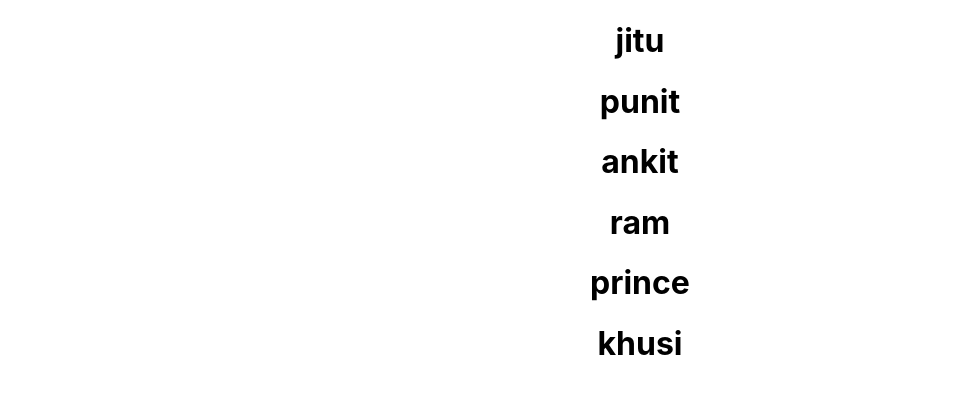
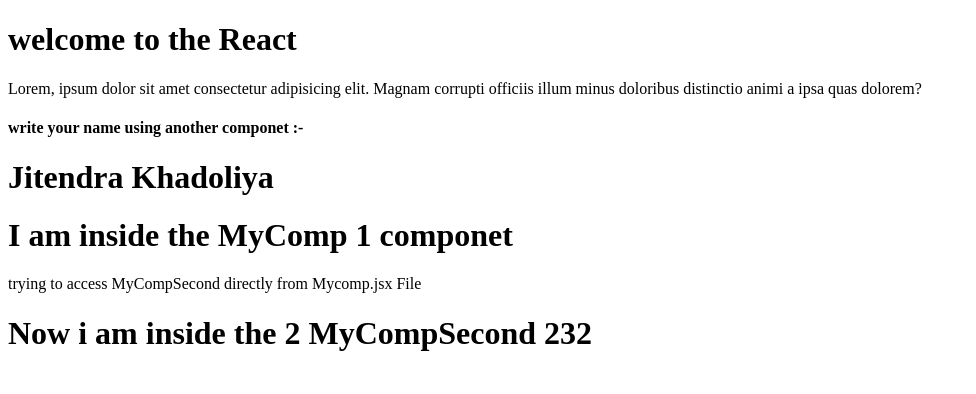
Before and after one commit to jitendraKhadoliya/react-js, a React (Create React App) app: page / in a window 1280 px wide. Shown: the top 394 px of the page, without its empty margins (0-976 px from the left). Built offline with nearby package versions, Linux system fonts and the light colour scheme.

Commit message:
react js third commit

```diff
--- a/src/App.js
+++ b/src/App.js
@@ -1,8 +1,7 @@
-import './App.css';
-// import {Trinary} from './Trinary-operator.js';
+import { Fragment } from "react";
+import MyComp, { MyCompSecond } from "./components/MyComp";
 
-
-const UserData = (props)=>{
+// const UserData = (props)=>{
   // return <div>
   //   <h1>{props.salary}</h1>
   //   <h1>{props.poisiton}</h1>
@@ -12,33 +11,53 @@ const UserData = (props)=>{
   //   <h1>{typeof props.company} </h1>
   // </div>
       // <Trinary/>cl
+// }
+
+
+
+const MyName = ()=>{
+  return <h1>Jitendra Khadoliya</h1>
+}
+
+function App() {
+  // const lists = ["jitu","punit","ankit","ram","prince","khusi"];
+
+
+  return (
+
+    <Fragment>
+
+    <div className="App">
+
+      {/* <UserData salary = {10000} poisiton = {"junior enginner"} company ="google"/>
+      <UserData salary = {10000} poisiton = {"Front End enginner"} company ="meta"/>
+      <UserData salary = {10000} poisiton = {"Back End enginner"} company ="Netfliex"/>
+      {/* <Trinary /> */}
+      {/* {lists.map((list , indexNumber)=>{
+        return (
+          <h1> {list}, {indexNumber }</h1>
+        )
+        })}  */}
+
+
+        </div>
+        {/* from here i will start new begning */}
+
+        <h1>welcome to the React </h1>
+
+        <p>Lorem, ipsum dolor sit amet consectetur adipisicing elit. Magnam corrupti officiis illum minus doloribus distinctio animi a ipsa quas dolorem?</p>
+
+        <h4>write your name using another componet :-</h4>
+        <MyName />
+        <MyComp/>
+        <p>trying to access MyCompSecond directly from Mycomp.jsx File</p>
+        < MyCompSecond/>
+
+
+
+    </Fragment>
+  );
 }
 
 
-function App() {
-  const lists = ["jitu","punit","ankit","ram","prince","khusi"];
-  return (
-    <div className="App">
-
-      <UserData salary = {10000} poisiton = {"junior enginner"} company ="google"/>
-      <UserData salary = {10000} poisiton = {"Front End enginner"} company ="meta"/>
-      <UserData salary = {10000} poisiton = {"Back End enginner"} company ="Netfliex"/>
-      {/* <Trinary /> */}
-      {lists.map((list , indexNumber)=>{
-        return (
-          <h1> {list}</h1>
-        )
-
-
-
-      })}
-
-    </div>
-  );
-}
-
-// const mycomp = (props)=>{
-//   <h1>{props} {props} kdsfhs </h1>
-// }
-
 export default App;
--- /dev/null
+++ b/src/components/MyComp.jsx
@@ -0,0 +1,27 @@
+// import {react} from 'react';
+
+const MyComp = ()=>{
+
+    return (
+        <>
+        <h1>I am inside the MyComp 1 componet</h1>
+        {/* <MyCompSecond /> */}
+
+        </>
+    )
+
+}
+
+const MyCompSecond = ()=>{
+    const randomValue = 232;
+
+    return (
+        <h1>Now i am inside the 2 MyCompSecond {randomValue} </h1>
+
+
+    )
+
+}
+
+export {MyCompSecond};
+export default MyComp;
--- a/src/index.css
+++ /dev/null
@@ -1,13 +0,0 @@
-body {
-  margin: 0;
-  font-family: -apple-system, BlinkMacSystemFont, 'Segoe UI', 'Roboto', 'Oxygen',
-    'Ubuntu', 'Cantarell', 'Fira Sans', 'Droid Sans', 'Helvetica Neue',
-    sans-serif;
-  -webkit-font-smoothing: antialiased;
-  -moz-osx-font-smoothing: grayscale;
-}
-
-code {
-  font-family: source-code-pro, Menlo, Monaco, Consolas, 'Courier New',
-    monospace;
-}
--- a/src/index.js
+++ b/src/index.js
@@ -1,8 +1,6 @@
 import React from 'react';
 import ReactDOM from 'react-dom/client';
-import './index.css';
 import App from './App';
-import reportWebVitals from './reportWebVitals';
 
 const root = ReactDOM.createRoot(document.getElementById('root'));
 root.render(
@@ -14,4 +12,4 @@ root.render(
 // If you want to start measuring performance in your app, pass a function
 // to log results (for example: reportWebVitals(console.log))
 // or send to an analytics endpoint. Learn more: https://bit.ly/CRA-vitals
-reportWebVitals();
+// reportWebVitals();
--- a/src/list.js
+++ /dev/null
@@ -1,6 +0,0 @@
-//  const myName = lists.map((name,indexValue)=>{
-//     return (
-//         <div> {name} </div>
-//     )
-
-// })
--- a/src/reportWebVitals.js
+++ /dev/null
@@ -1,13 +0,0 @@
-const reportWebVitals = onPerfEntry => {
-  if (onPerfEntry && onPerfEntry instanceof Function) {
-    import('web-vitals').then(({ getCLS, getFID, getFCP, getLCP, getTTFB }) => {
-      getCLS(onPerfEntry);
-      getFID(onPerfEntry);
-      getFCP(onPerfEntry);
-      getLCP(onPerfEntry);
-      getTTFB(onPerfEntry);
-    });
-  }
-};
-
-export default reportWebVitals;
```
Also changed, not shown: src/components/list.js (added, +19 -0 lines), src/setupTests.js (deleted, +0 -5 lines), src/components/Trinary-operator.js (renamed from src/Trinary-operator.js), 1 other file (tests, documents, lock files or other folders).
